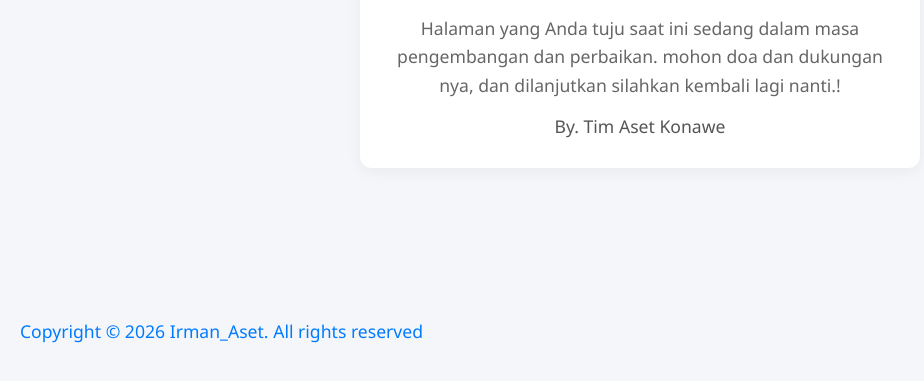
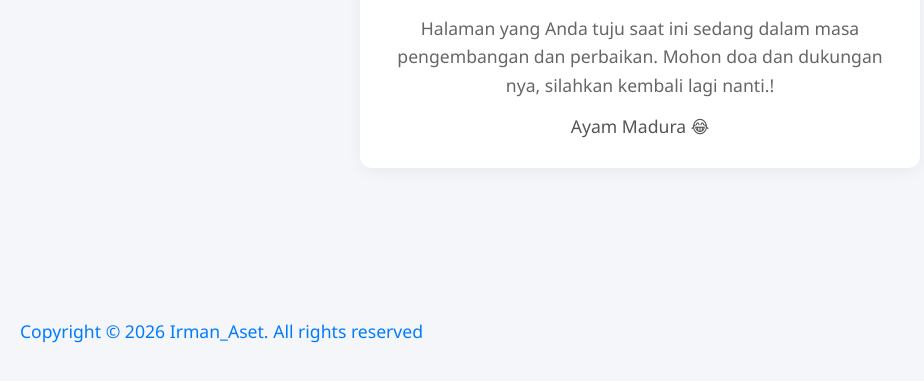
Before and after one commit to Bata7878Via/Halaman-Dalam-Masa-Pengembangan, a plain HTML site: page index.html in a window 1280 px wide. Shown: the part 399-780 px from the top of the page, without its empty margins (0-924 px from the left). Drawn offline with Linux system fonts and the light colour scheme.

Commit message:
Update index.html

```diff
--- a/index.html
+++ b/index.html
@@ -52,10 +52,10 @@
 <div class="container">
     <div class="icon">🛠️</div>
     <h1>Mohon Maaf</h1>
-    <p>Halaman yang Anda tuju saat ini sedang dalam masa pengembangan dan perbaikan. mohon doa dan dukungan nya, dan dilanjutkan silahkan kembali lagi nanti.!</p>
+    <p>Halaman yang Anda tuju saat ini sedang dalam masa pengembangan dan perbaikan. Mohon doa dan dukungan nya, silahkan kembali lagi nanti.!</p>
 
     <!-- Teks tambahan baru di bawah kalimat utama -->
-    <div class="by-team">By. Tim Aset Konawe</div>
+    <div class="by-team">Ayam Madura &#128514</div>
 </div>
 
 <!-- Hak Cipta di Pojok Kiri Bawah -->
```
